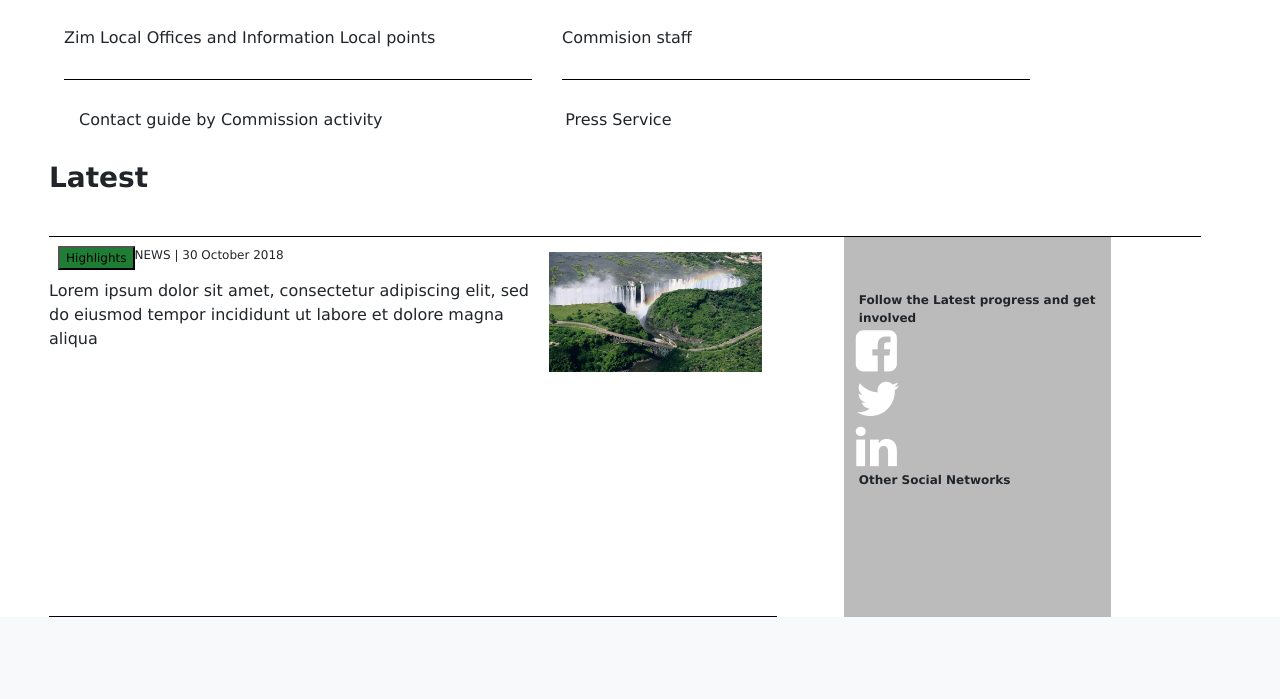
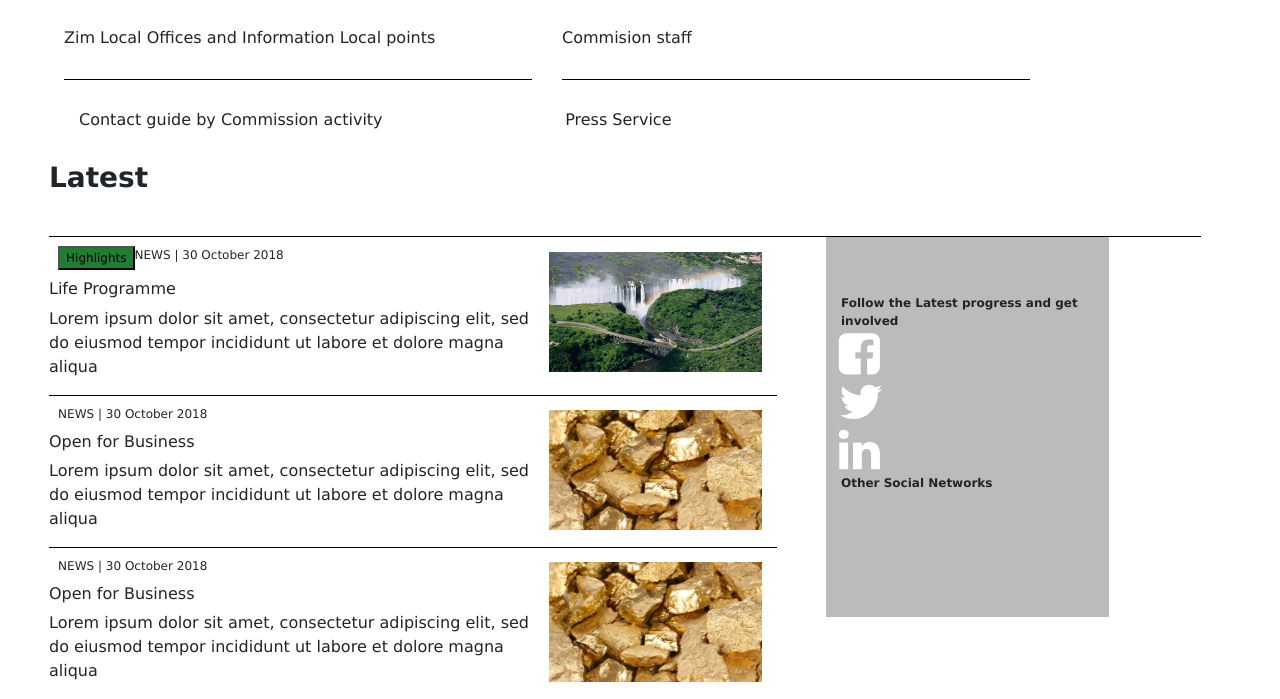
Before and after one commit to visitzimbabwe/visitzimbabwe.github.io, a Flask app: page /brand in a window 1280 px wide; the page is wider, and only the part inside the window is pictured. Shown: the part 1853-2552 px from the top of that part. Before the commit the page ends 2470 px from the top of that part, so only its background shows below. Run offline with Flask 2, Linux system fonts and the light colour scheme; some libraries are stand-ins or nearby versions.

Commit message:
polishing up

```diff
--- a/visitzimbabwe/templates/brand.html
+++ b/visitzimbabwe/templates/brand.html
@@ -23,6 +23,7 @@
       }
       body {
         font-family: Verdana, sans-serif;
+        width: 100%;
       }
       .mySlides {
         display: none;
@@ -310,13 +311,14 @@
         <div class="col-lg-12 row">
           <!-- Latest section 1-->
           <div class="col-lg-12 row">
-            <div style="border-bottom:black 1px solid; padding:0" class="col-sm-8 row">
+            <div style="padding:0" class="col-sm-8 row">
                 <div class="col-sm-8">
                   <div style="padding: 2%"class="row">
                       <button style="font-size: 0.75rem; background-color: #1e7e34">Highlights</button>
                       <div style="font-size: 0.75rem; margin-right: 2%;"><span>NEWS</span> <span> | </span><span>30 October 2018</span></div>
                   </div>
                   <div class="row">
+                    <h6>Life Programme</h6>
                     <p>
                         Lorem ipsum dolor sit amet, consectetur adipiscing elit, sed do eiusmod tempor incididunt ut labore et dolore magna aliqua
                     </p>
@@ -326,7 +328,40 @@
                   <img style="width: 100%"src="{{ url_for('static', filename='img/Assets/victoria-falls-zambia-timbuktu.jpg') }}" alt="">
                 </div>
             </div>
-            <div class="col-sm-4">
+            <div style="border-top:black 1px solid; padding:0" class="col-sm-8 row">
+                <div class="col-sm-8">
+                  <div style="padding: 2%"class="row">
+                      <div style="font-size: 0.75rem; margin-right: 2%;"><span>NEWS</span> <span> | </span><span>30 October 2018</span></div>
+                  </div>
+                  <div class="row">
+                    <h6>Open for Business</h6>
+                    <p>
+                        Lorem ipsum dolor sit amet, consectetur adipiscing elit, sed do eiusmod tempor incididunt ut labore et dolore magna aliqua
+                    </p>
+                  </div>
+                </div >
+                <div style="padding: 2%" class="col-sm-4">
+                  <img style="width: 100%"src="{{ url_for('static', filename='img/Assets/gold_mining_zimbabwe-min.jpg') }}" alt="">
+                </div>
+            </div>
+            <div style="border-top:black 1px solid; padding:0" class="col-sm-8 row">
+                <div class="col-sm-8">
+                  <div style="padding: 2%"class="row">
+                      <div style="font-size: 0.75rem; margin-right: 2%;"><span>NEWS</span> <span> | </span><span>30 October 2018</span></div>
+                  </div>
+                  <div class="row">
+                    <h6>Open for Business</h6>
+                    <p>
+                        Lorem ipsum dolor sit amet, consectetur adipiscing elit, sed do eiusmod tempor incididunt ut labore et dolore magna aliqua
+                    </p>
+                  </div>
+                </div >
+                <div style="padding: 2%" class="col-sm-4">
+                  <img style="width: 100%"src="{{ url_for('static', filename='img/Assets/gold_mining_zimbabwe-min.jpg') }}" alt="">
+                </div>
+            </div>
+        </div>
+        <div style="left: 60%; position: absolute" class="col-sm-4">
             <div style="margin-left: 20%; height: 380px;background-color: #bbb"class="hero">
               <div style="padding-top: 20%"class="container">
                   <span style="top: 10%; padding-top: 50px; font-size: 0.75rem"><b>Follow the Latest progress and get involved</b></span>
@@ -350,7 +385,6 @@
         </div>
       </div>
     </div>
-    </div>
   </body>
 
   <head
```
Lines whose indentation alone changed are shown as unchanged.
